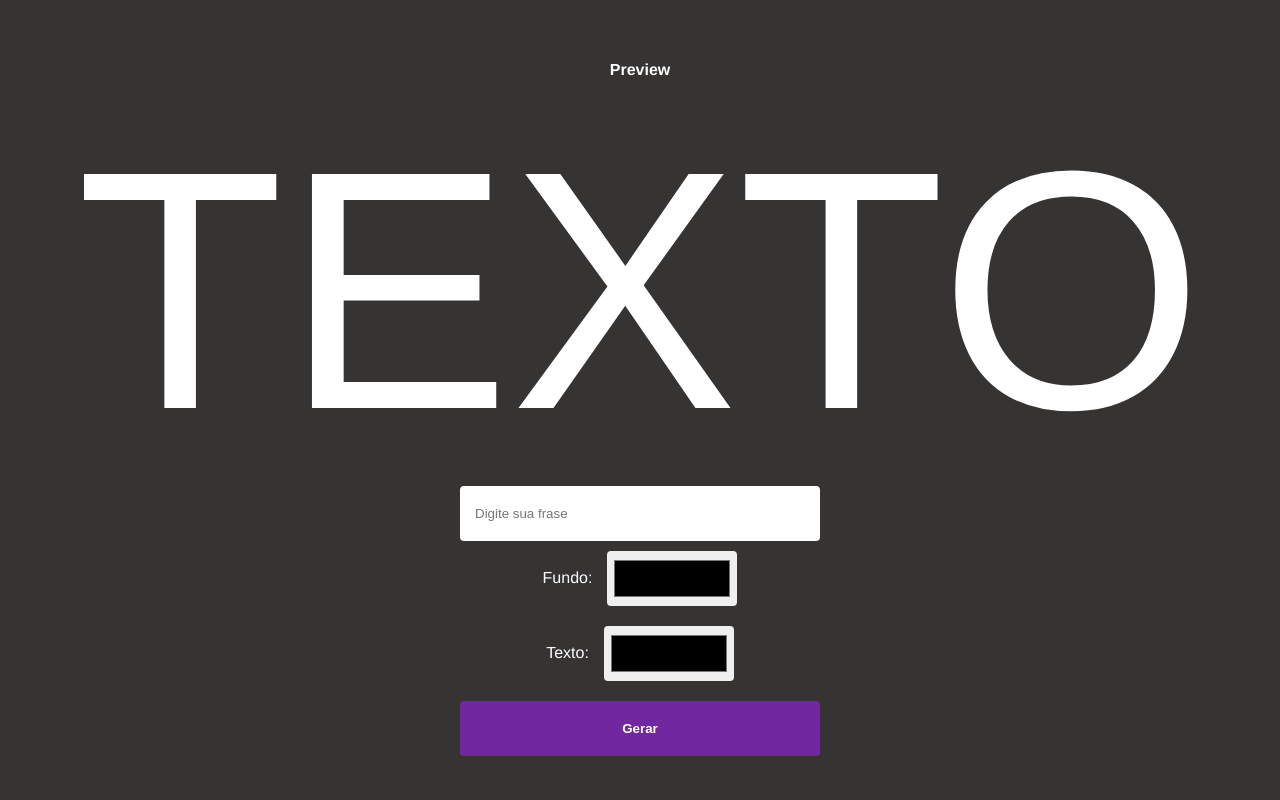
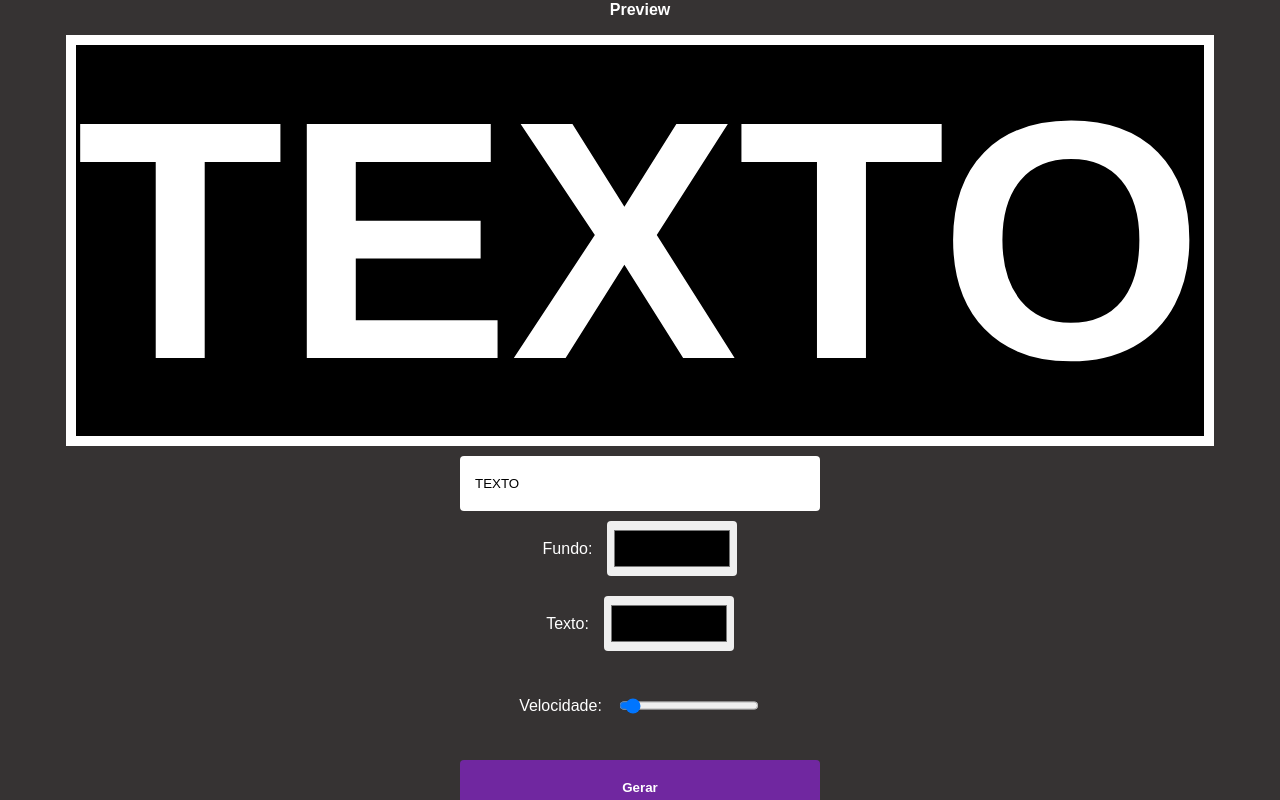
Before and after one commit to LeoGonzaga/digital-signboard, a React (Vite) app: page / in a window 1280 px wide. Built offline with nearby package versions, Linux system fonts and the light colour scheme.

Commit message:
feature: adding new font

```diff
--- a/src/pages/Create/Create.tsx
+++ b/src/pages/Create/Create.tsx
@@ -1,28 +1,67 @@
-import React, { useState } from 'react';
+import { ChangeEvent, useState } from 'react';
 import { Styles } from './styles';
 
 export const Create = (): JSX.Element => {
 	const [text, setText] = useState<string>('TEXTO');
-	const [speed, setSpeed] = useState<number>(1);
+	const [speed, setSpeed] = useState<string>(1);
 	const [color, setColor] = useState<string>('#fff');
-	const [backgroundColor, setBackGroundColor] = useState<string>('blue');
+	const [backgroundColor, setBackGroundColor] = useState<string>('black');
+
+	const handleChangeText = ({ target }: ChangeEvent<HTMLInputElement>) => {
+		setText(target.value);
+	};
+
+	const handleChangeBackgroundColor = ({
+		target,
+	}: ChangeEvent<HTMLInputElement>) => {
+		setBackGroundColor(target.value);
+	};
+
+	const handleChangeTextColor = ({ target }: ChangeEvent<HTMLInputElement>) => {
+		setColor(target.value);
+	};
+
+	const handleChangeSped = ({ target }: ChangeEvent<HTMLInputElement>) => {
+		setSpeed(target.value);
+	};
+
+	const handleCreateSignBoard = () => {
+		console.log(color, backgroundColor, text, speed);
+	};
 
 	return (
 		<Styles.Container>
 			<p>Preview</p>
-			<Styles.PreviewText>{text}</Styles.PreviewText>
+			<Styles.PreviewText color={color} background={backgroundColor}>
+				{text}
+			</Styles.PreviewText>
 			<Styles.Wrapper>
-				<input type="text" name="" id="" placeholder="Digite sua frase" />
+				<input
+					type="text"
+					value={text}
+					onChange={handleChangeText}
+					placeholder="Digite sua frase"
+				/>
 				<Styles.WrapperColors>
 					<Styles.Label>Fundo:</Styles.Label>
-					<input type="color" name="" id="" value={color} />
+					<input
+						type="color"
+						value={backgroundColor}
+						onChange={handleChangeBackgroundColor}
+					/>
 				</Styles.WrapperColors>
 
 				<Styles.WrapperColors>
 					<Styles.Label>Texto:</Styles.Label>
-					<input type="color" name="" id="" value={backgroundColor} />
+					<input type="color" onChange={handleChangeTextColor} value={color} />
 				</Styles.WrapperColors>
-				<button>Gerar</button>
+				<Styles.WrapperColors>
+					<Styles.Label>Velocidade:</Styles.Label>
+					<input type="range" value={speed} onChange={handleChangeSped} />
+				</Styles.WrapperColors>
+				<button type="submit" onClick={handleCreateSignBoard}>
+					Gerar
+				</button>
 			</Styles.Wrapper>
 		</Styles.Container>
 	);
--- a/src/pages/Create/styles.ts
+++ b/src/pages/Create/styles.ts
@@ -60,9 +60,14 @@ const Label = styled.span`
 	padding-right: 15px;
 `;
 
-const PreviewText = styled.span`
+const PreviewText = styled.span<{ color: string; background: string }>`
 	font-size: 340px;
-	color: #ffff;
+	color: ${(props) => props.color};
+	background-color: ${(props) => props.background};
+	margin-bottom: 10px;
+	border: 10px solid ${(props) => props.color};
+	stroke-dasharray: 10;
+	font-weight: bold;
 `;
 
 export const Styles = {
--- a/src/styles/global.ts
+++ b/src/styles/global.ts
@@ -1,11 +1,12 @@
 import { createGlobalStyle } from 'styled-components';
 
 const GlobalStyle = createGlobalStyle`
+@import url('https://fonts.googleapis.com/css2?family=League+Gothic&family=Staatliches&display=swap');
   body {
     margin: 0;
     padding: 0;
     background-color: #272121;
-    font-family: Open-Sans, Helvetica, Sans-Serif;
+    font-family: 'League Gothic', sans-serif;
 
 
   }
```
